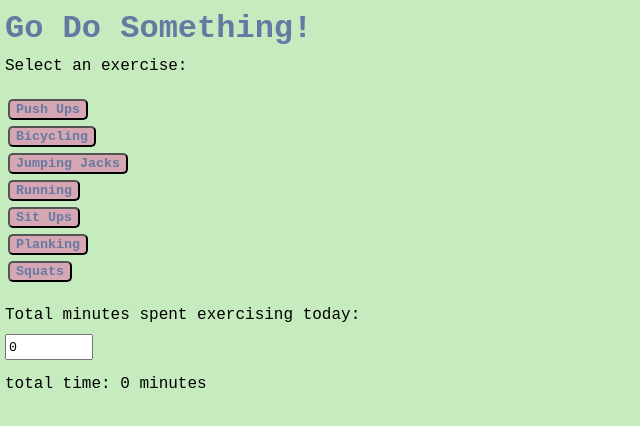
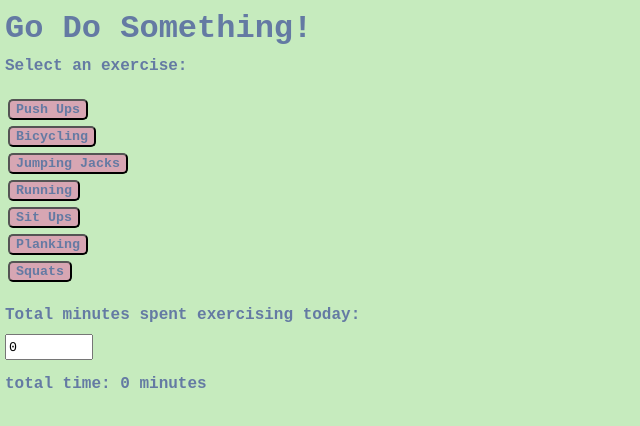
Before and after one commit to julianamacedo1/exercise-app, a React (Create React App) app: page / in a window 1280 px wide. Shown: the top 426 px of the page, without its empty margins (0-640 px from the left). Built offline with nearby package versions, Linux system fonts and the light colour scheme.

Commit message:
March 6, 2021 4:11 PM

```diff
--- a/src/App.css
+++ b/src/App.css
@@ -15,6 +15,8 @@ h1 {
   color: #647AA3;
 }
 p {
+  font-family: 'Courier New', Courier, monospace;
   margin: 10px 5px 5px 5px;
-  font-family: 'Courier New', Courier, monospace;
+  color: #647AA3;
+  font-weight: bold;
 }
```
